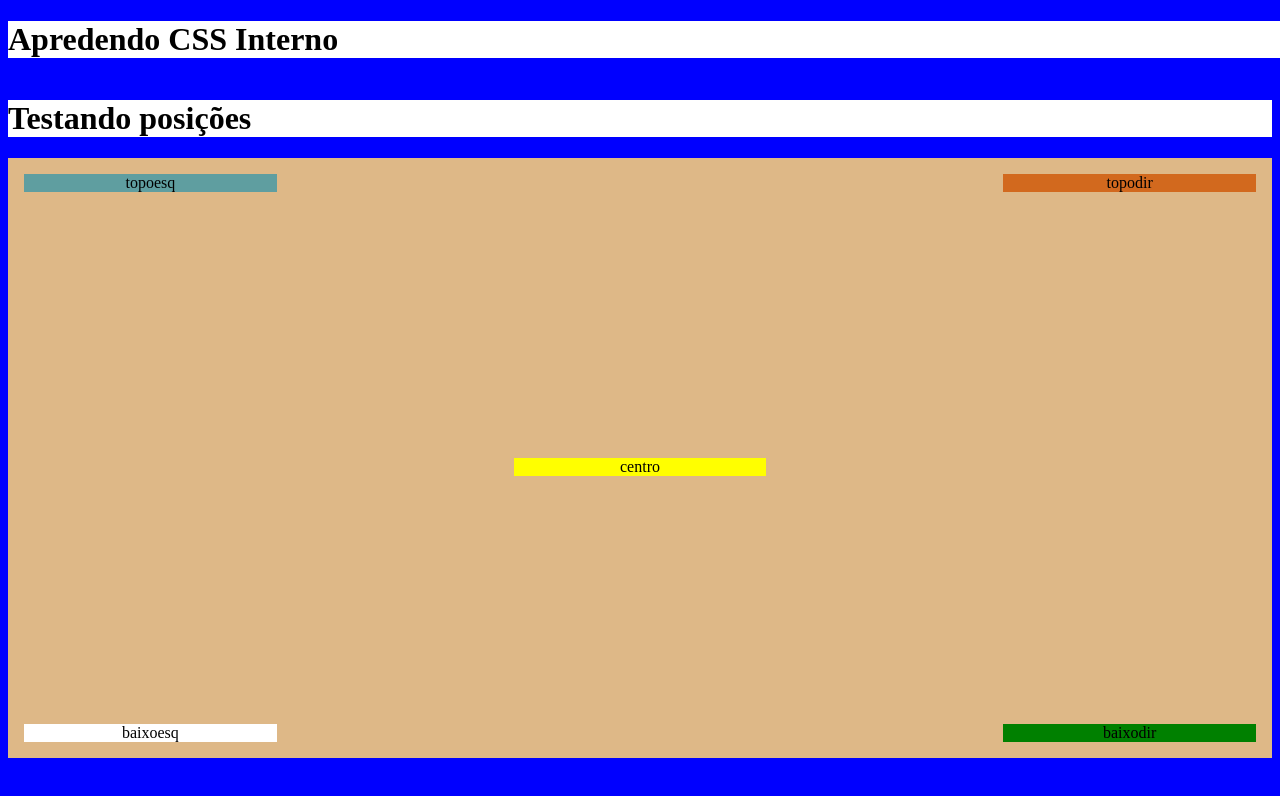
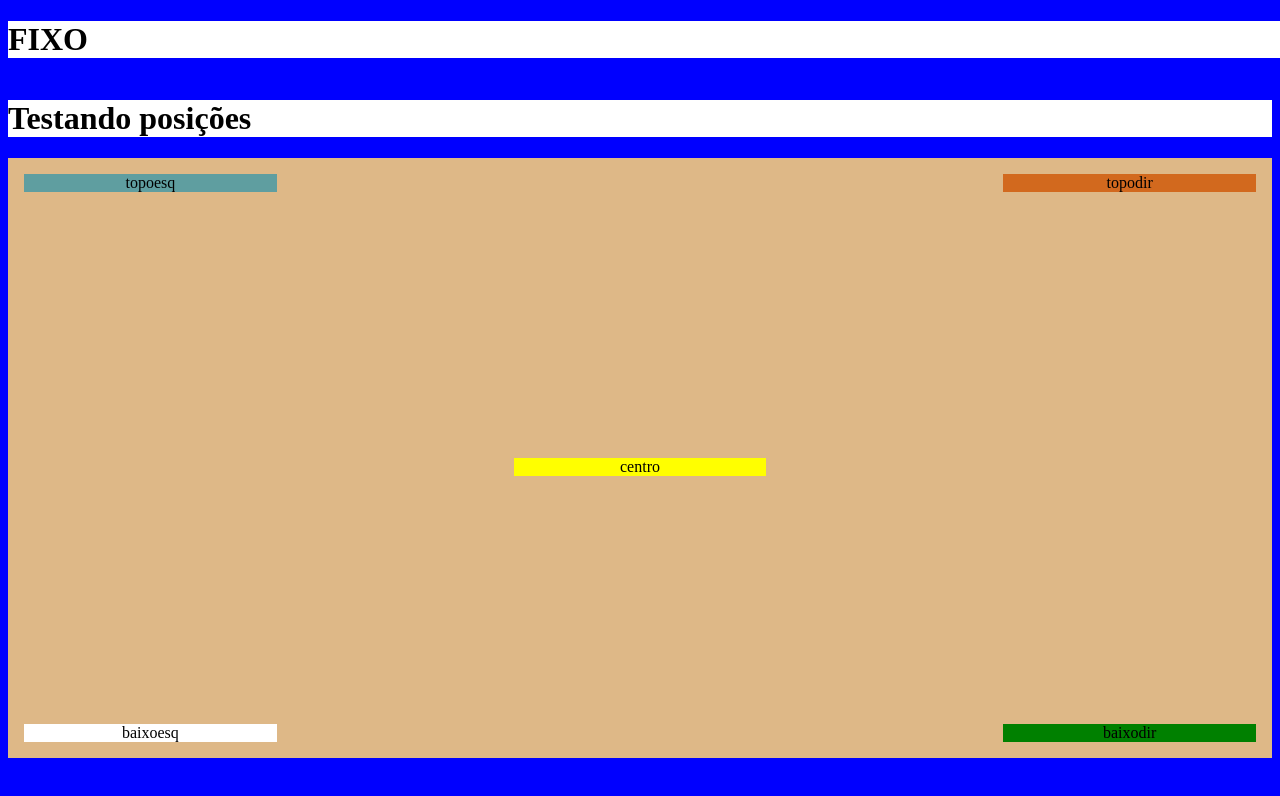
Before and after one commit to Felpin007/Meuprimeirosite, a plain HTML site: page testecss.html in a window 1280 px wide. Drawn offline with Linux system fonts and the light colour scheme.

Commit message:
testecss

```diff
--- a/testecss.html
+++ b/testecss.html
@@ -81,7 +81,7 @@
 </head>
 <body>
     <header>
-        <h1 class="fixo">Apredendo CSS Interno</h1>
+        <h1 class="fixo">FIXO</h1>
         <!-- <p>ZZZZZZZZZZZZZZZZZZZZZZZZZZZZZZZZZZZZZZZZZ</p> -->
         <!-- <p>DDDDDDDDDDDDDDDDDDDDDDDDDDDDDDDDDDDDDDDD</p>
         <ul style="background-color: darkgoldenrod;font-weight: bold;">
```
Also changed, not shown: index.html (+1 -1 lines).
